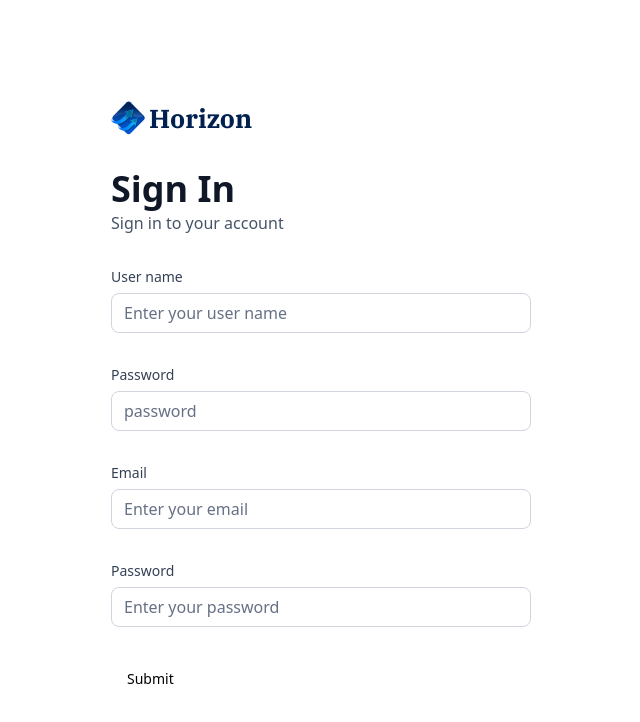
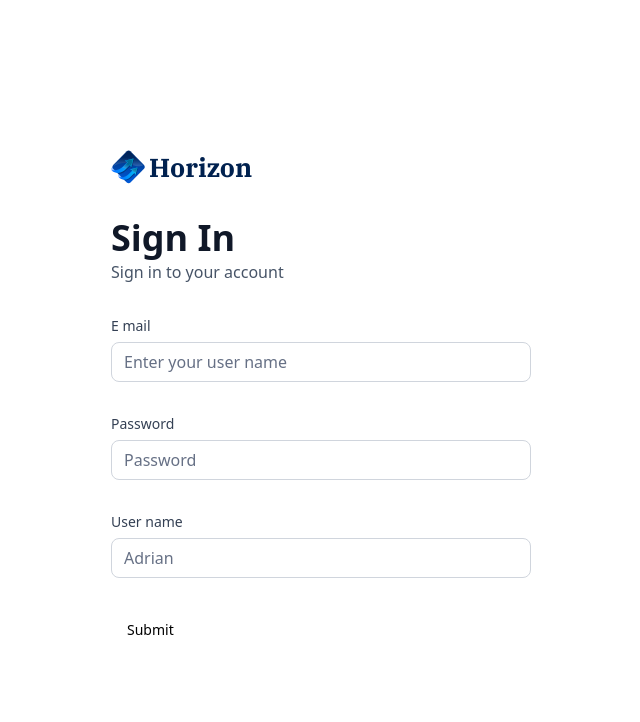
Before and after one commit to nivindulakshitha/Horizon, a Next.js app: page /sign-in in a window 1280 px wide. Shown: the top 722 px of the page, without its empty margins (319-959 px from the left). Built offline with nearby package versions, Linux system fonts and the light colour scheme.

Commit message:
refactor: Update AuthForm component to use email instead of username for form input

```diff
--- a/components/AuthForm.tsx
+++ b/components/AuthForm.tsx
@@ -18,25 +18,22 @@ import {
 } from "@/components/ui/form"
 import { Input } from "@/components/ui/input"
 import CustomInput from './CustomInput';
-
-const formSchema = z.object({
-    email: z.string().email(),
-})
-
+import { authFormSchema } from '@/lib/utils';
 
 const AuthForm = ({ type }: { type: String }) => {
     const [user, setUser] = useState(null)
 
     // 1. Define your form.
-    const form = useForm<z.infer<typeof formSchema>>({
-        resolver: zodResolver(formSchema),
+    const form = useForm<z.infer<typeof authFormSchema>>({
+        resolver: zodResolver(authFormSchema),
         defaultValues: {
             email: "",
+            password: ""
         },
     })
 
     // 2. Define a submit handler.
-    function onSubmit(values: z.infer<typeof formSchema>) {
+    function onSubmit(values: z.infer<typeof authFormSchema>) {
         // Do something with the form values.
         // ✅ This will be type-safe and validated.
         console.log(values)
@@ -84,8 +81,8 @@ const AuthForm = ({ type }: { type: String }) => {
 
                                     <CustomInput
                                         control={form.control}
-                                        name='username'
-                                        label='User name'
+                                        name='email'
+                                        label='E mail'
                                         placeholder='Enter your user name'
                                     />
 
@@ -93,60 +90,14 @@ const AuthForm = ({ type }: { type: String }) => {
                                         control={form.control}
                                         name='password'
                                         label='Password'
-                                        placeholder='password'
+                                        placeholder='Password'
                                     />
 
-                                    <FormField
+                                    <CustomInput
                                         control={form.control}
-                                        name="email"
-                                        render={({ field }) => (
-                                            <div className='form-item'>
-                                                <FormLabel className='form-label'>
-                                                    Email
-                                                </FormLabel>
-
-                                                <div className="flex w-full flex-col">
-                                                    <FormControl>
-                                                        <Input
-                                                            placeholder='Enter your email'
-                                                            className='input-class'
-                                                            {...field}
-                                                        />
-                                                    </FormControl>
-
-                                                    <FormMessage
-                                                        className='form-message mt-2'
-                                                    />
-                                                </div>
-                                            </div>
-                                        )}
-                                    />
-
-                                    <FormField
-                                        control={form.control}
-                                        name="password"
-                                        render={({ field }) => (
-                                            <div className='form-item'>
-                                                <FormLabel className='form-label'>
-                                                    Password
-                                                </FormLabel>
-
-                                                <div className="flex w-full flex-col">
-                                                    <FormControl>
-                                                        <Input
-                                                            placeholder='Enter your password'
-                                                            className='input-class'
-                                                            type='password'
-                                                            {...field}
-                                                        />
-                                                    </FormControl>
-
-                                                    <FormMessage
-                                                        className='form-message mt-2'
-                                                    />
-                                                </div>
-                                            </div>
-                                        )}
+                                        name='username'
+                                        label='User name'
+                                        placeholder='Adrian'
                                     />
                                     <Button type="submit">Submit</Button>
                                 </form>
--- a/components/CustomInput.tsx
+++ b/components/CustomInput.tsx
@@ -9,18 +9,18 @@ import {
     FormMessage,
 } from "@/components/ui/form"
 import { Input } from "@/components/ui/input"
-import { Control } from "react-hook-form"
+import { Control, FieldPath } from "react-hook-form"
 import { z } from 'zod'
-import { formSchema } from '@/lib/schemas'
+import { authFormSchema } from '@/lib/utils'
 
 interface CustomInputProps {
-    form: Control<z.infer<typeof formSchema>>
-    name: string
+    control: Control<z.infer<typeof authFormSchema>>
+    name: FieldPath<z.infer<typeof authFormSchema>>
     label: string
     placeholder: string
 }
 
-const CustomInput = ({ control, name, label, placeholder }) => {
+const CustomInput = ({ control, name, label, placeholder }: CustomInputProps) => {
     return (
         <FormField
             control={control}
@@ -36,6 +36,7 @@ const CustomInput = ({ control, name, label, placeholder }) => {
                             <Input
                                 placeholder={placeholder}
                                 className='input-class'
+                                type={name === 'password' ? 'password' : 'text'}
                                 {...field}
                             />
                         </FormControl>
--- a/lib/utils.ts
+++ b/lib/utils.ts
@@ -2,6 +2,7 @@
 import { type ClassValue, clsx } from "clsx";
 import qs from "query-string";
 import { twMerge } from "tailwind-merge";
+import z from "zod";
 
 export function cn(...inputs: ClassValue[]) {
   return twMerge(clsx(inputs));
@@ -193,3 +194,9 @@ export const getTransactionStatus = (date: Date) => {
 
   return date > twoDaysAgo ? "Processing" : "Success";
 };
+
+export const authFormSchema = z.object({
+  email: z.string().email(),
+  password: z.string().min(8),
+  username: z.string().min(8),
+})
```
